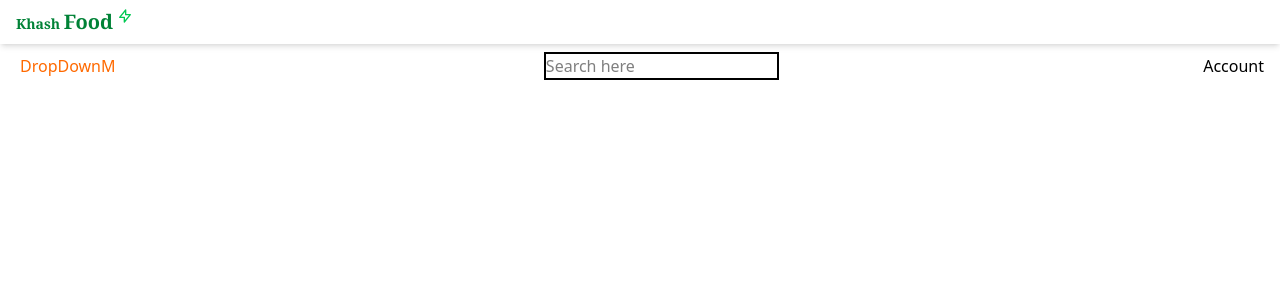
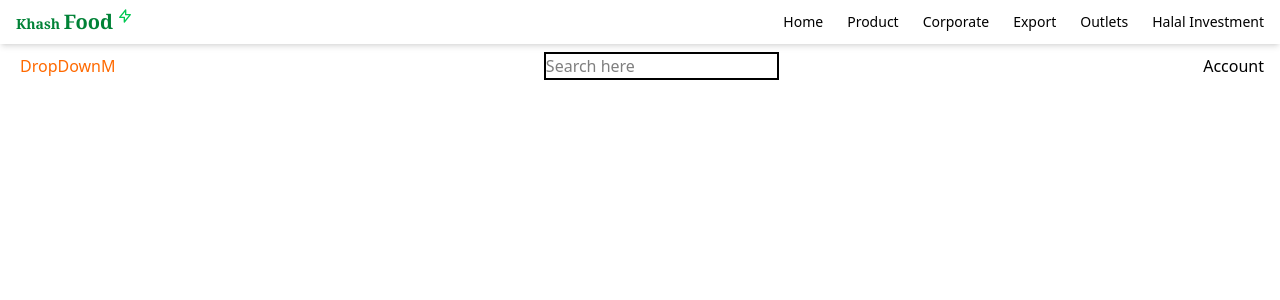
Before and after one commit to arafat-fullstackdev/Khash_Food-Clone, a React (Vite) app: page / in a window 1280 px wide. Shown: the top 300 px of the page. Built offline with nearby package versions, Linux system fonts and the light colour scheme.

Commit message:
add menu

```diff
--- a/src/component/Header/Header.tsx
+++ b/src/component/Header/Header.tsx
@@ -1,5 +1,5 @@
 import React, { useState } from "react";
-import { Menu, Search, ShoppingCart, User, ChevronDown } from "lucide-react";
+import { Menu } from "lucide-react";
 
 const Header: React.FC = () => {
   const [isMenuOpen, setIsMenuOpen] = useState(false);
@@ -38,9 +38,53 @@ const Header: React.FC = () => {
             </span>
           </div>
         </div>
+     {/* /? Desktop */}
+     <div className="hidden lg:flex items-center space-x-6">
+      {navLinks.map((link) =>(
+        <a
+        key={link.name}
+        href={link.href}
+        className="text-grey-600 hover:text-700 transition duration-150 font-medium text-sm">
+      {link.name}
+        </a>
+      ))}
+
+     </div>
+
+     {/* mobile menu */}
+     <button
+     onClick={() => setIsMenuOpen(!isMenuOpen)}
+     className="lg:hidden text-gray-600 hover:text-green-700 p-2 rounded-full hover:bg-gray-100
+     aria-label=Toggle Menu"
+     >
+     <Menu className="w-6 h-6"/>
+     </button>
+
+      </nav>
+
+      {/* conditionally renderd */}
+
+      <div className="flex items-center space-x-4">
 
 
-      </nav>
+      {isMenuOpen && (
+        <div className="lg:hidden bg-gray-50 border-t border-gray-200 py-2">
+          {navLinks.map((link) => (
+            <a
+             key={link.name}
+
+            href={link.href}
+            className="block px-4 py-2 text-sm text-gray-700 hover:bg-green-100 hover:text-green-700"
+            onClick={() => setIsMenuOpen(false)}
+            >
+         {link.name}
+         </a>
+         ))}
+
+        </div>
+
+      )}
+      </div>
     </header>
   );
 };
```
